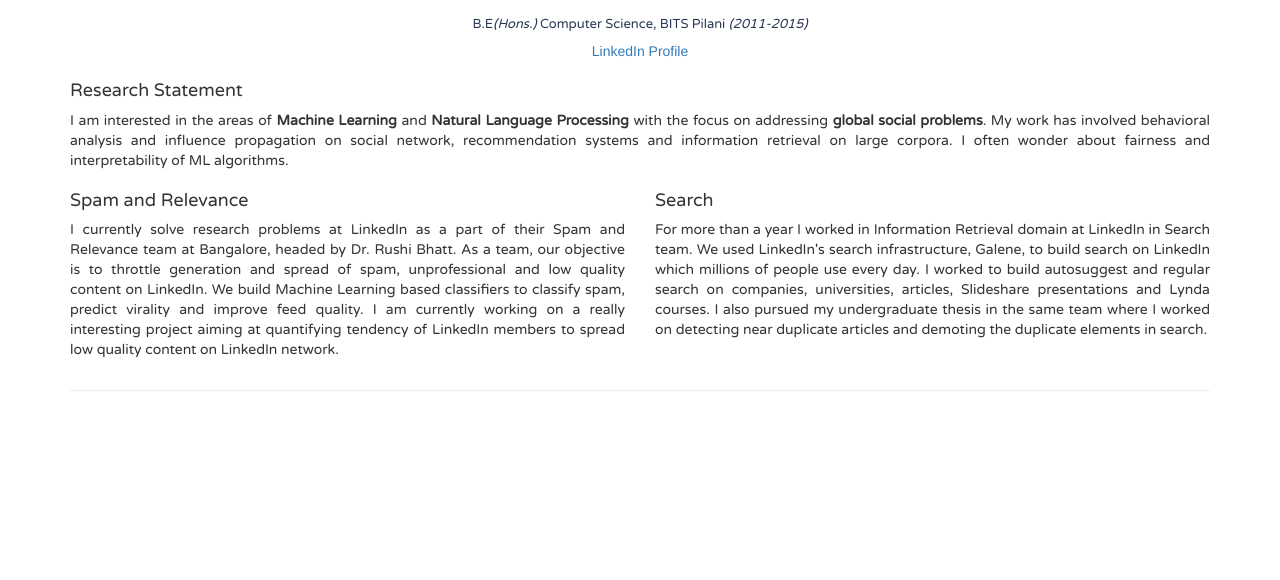
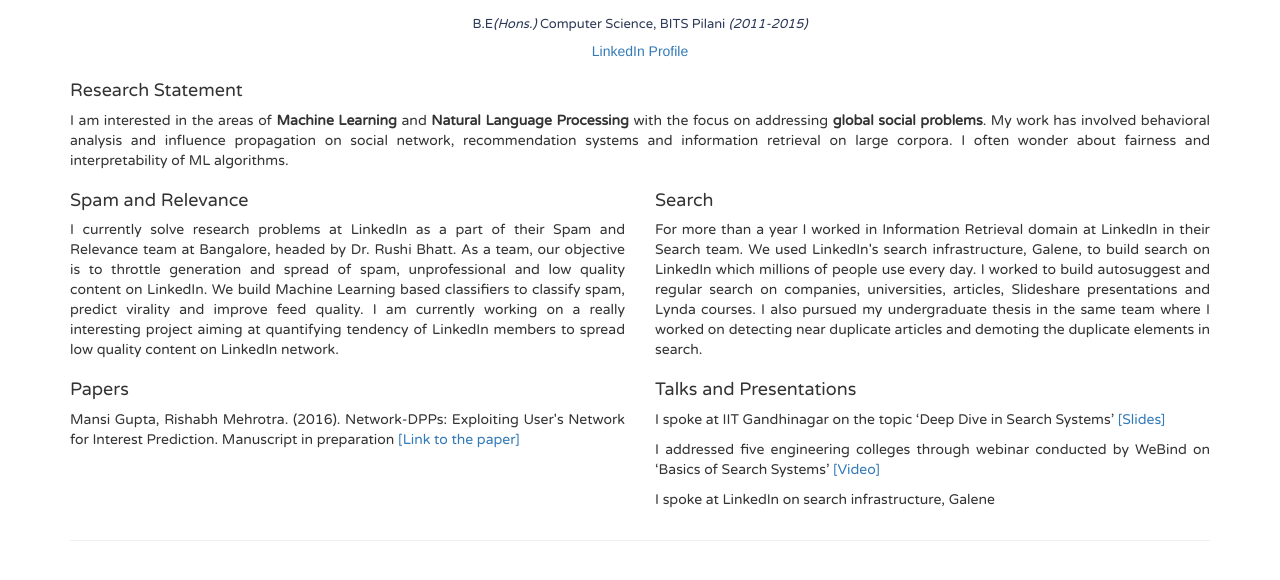
Before and after one commit to mgupta1410/mgupta1410.github.io, a plain HTML site: page index.html in a window 1280 px wide. Shown: the part 152-732 px from the top of the page. Drawn offline with Linux system fonts and the light colour scheme.

Commit message:
Added supplement information

```diff
--- a/index.html
+++ b/index.html
@@ -76,12 +76,18 @@
             </div>
             <div class="col-lg-6" style="padding-right:0px;">
               <h4>Search</h4>
-              <p>For more than a year I worked in Information Retrieval domain at LinkedIn in Search team. We used LinkedIn's search infrastructure, Galene, to build search on LinkedIn which millions of people use every day. I worked to build autosuggest and regular search on companies, universities, articles, Slideshare presentations and Lynda courses. I also pursued my undergraduate thesis in the same team where I worked on detecting near duplicate articles and demoting the duplicate elements in search.</p>
+              <p>For more than a year I worked in Information Retrieval domain at LinkedIn in their Search team. We used LinkedIn's search infrastructure, Galene, to build search on LinkedIn which millions of people use every day. I worked to build autosuggest and regular search on companies, universities, articles, Slideshare presentations and Lynda courses. I also pursued my undergraduate thesis in the same team where I worked on detecting near duplicate articles and demoting the duplicate elements in search.</p>
             </div>
-            <!-- <div class="col-lg-12 custom-font">
+            <div class="col-lg-6 custom-font" style="padding-left:0px;">
+              <h4>Papers</h4>
+              <p>Mansi Gupta, Rishabh Mehrotra. (2016). Network-DPPs: Exploiting User's Network for Interest Prediction. Manuscript in preparation <a href="network_dpps-exploiting.pdf">[Link to the paper]</a></p>
+            </div>
+            <div class="col-lg-6 custom-font" style="padding-right:0px;">
               <h4>Talks and Presentations</h4>
-              <p>I spoke at IIT Gandhinagar </p>
-            </div>   -->
+              <p>I spoke at IIT Gandhinagar on the topic &lsquo;Deep Dive in Search Systems&rsquo;  <a href="IIT_GN.key">[Slides]</a></p>
+              <p>I addressed five engineering colleges through webinar conducted by WeBind on &lsquo;Basics of Search Systems&rsquo; <a href="https://www.youtube.com/watch?v=a0z0umCTlAA">[Video]</a></p>
+              <p>I spoke at LinkedIn on search infrastructure, Galene <p>
+            </div>
           </div>
         </div>
       <hr>
```
Also changed, not shown: 2 other files.
